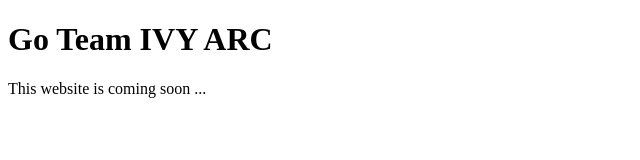
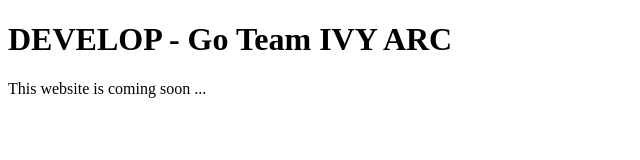
Before and after one commit to renegare/arc-holding-page, a website: page public/index.html in a window 1280 px wide. Shown: the whole page, without its empty margins (0-640 px from the left). Drawn offline with Linux system fonts and the light colour scheme.

Commit message:
develop push

```diff
--- a/public/index.html
+++ b/public/index.html
@@ -2,7 +2,7 @@
 <html>
   <head></head>
   <body>
-    <h1>Go Team IVY ARC</h1>
+    <h1>DEVELOP - Go Team IVY ARC</h1>
     <p>This website is coming soon ...</p>
   </body>
 </html>
```
